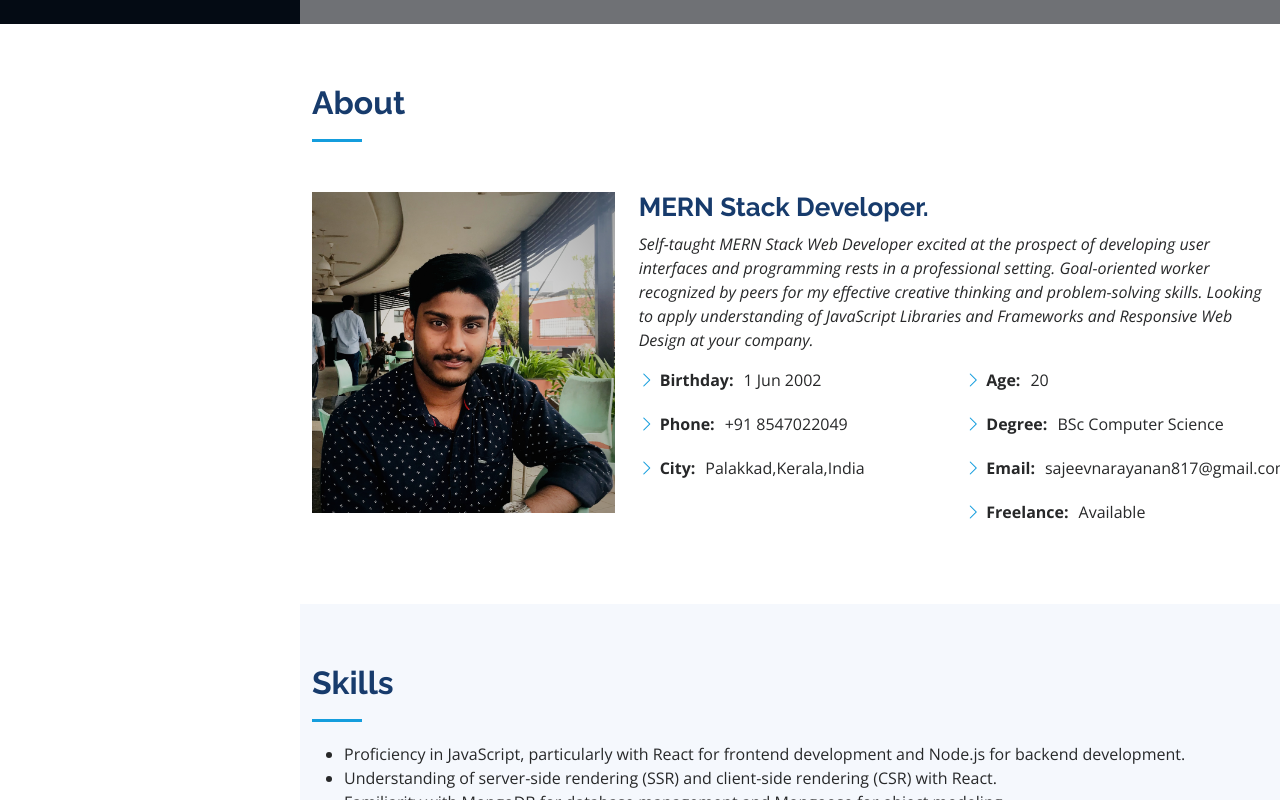
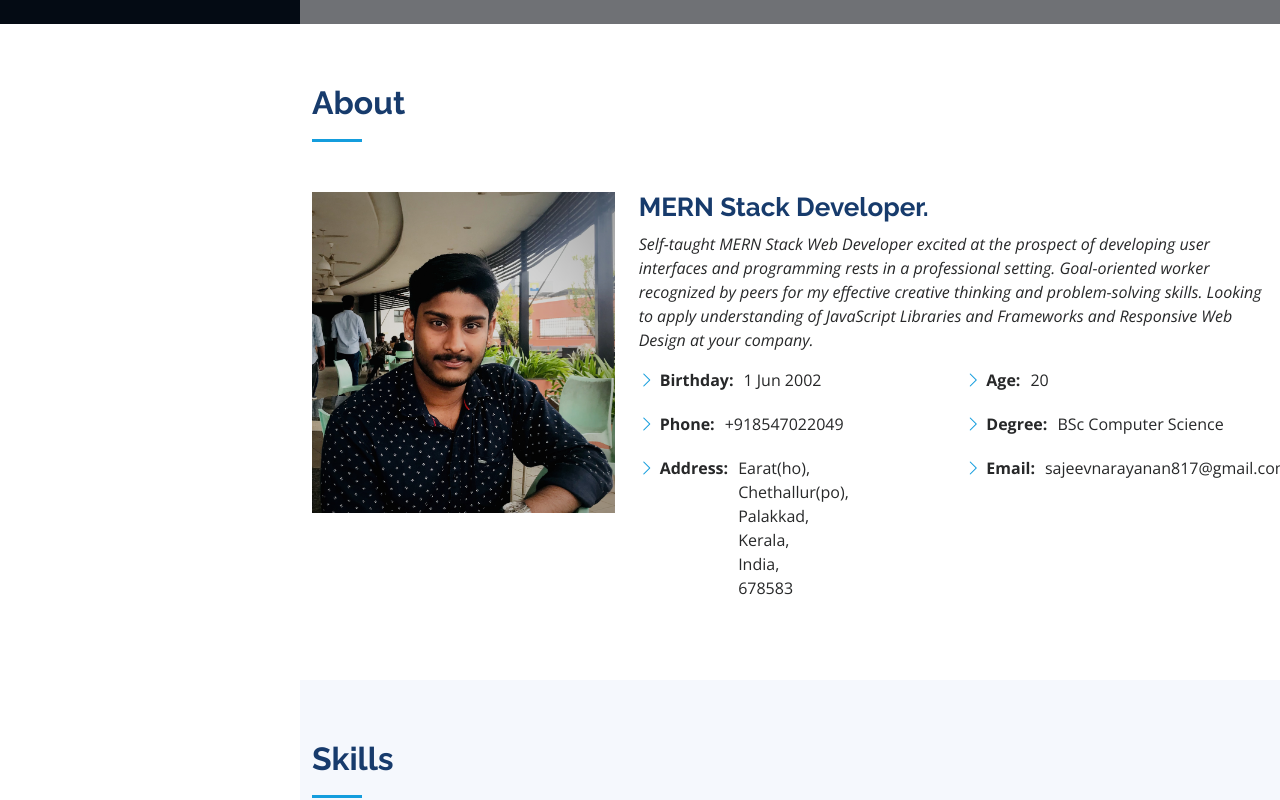
Before and after one commit to Sajeev-Narayanan/sajeevnarayanan, a plain HTML site: page index.html in a window 1280 px wide. Shown: the part 776-1576 px from the top of the page. Drawn offline with nearby package versions, Linux system fonts and the light colour scheme; grey boxes are pictures that could not be loaded.

Commit message:
address added

```diff
--- a/index.html
+++ b/index.html
@@ -118,8 +118,11 @@
                   <li><i class="bi bi-chevron-right"></i> <strong>Birthday:</strong> <span>1 Jun 2002</span></li>
                   <!-- <li><i class="bi bi-chevron-right"></i> <strong>Website:</strong>
                     <span>https://sajeev-narayanan.github.io/sajeevnarayanane/</span></li> -->
-                  <li><i class="bi bi-chevron-right"></i> <strong>Phone:</strong> <span>+91 8547022049</span></li>
-                  <li><i class="bi bi-chevron-right"></i> <strong>City:</strong> <span>Palakkad,Kerala,India</span></li>
+                  <li><i class="bi bi-chevron-right"></i> <strong>Phone:</strong> <span>+918547022049</span></li>
+                  <li class="d-flex align-items-start"><i class=" bi bi-chevron-right mt-1"></i>
+                    <strong>Address:</strong>
+                    <span>Earat(ho),<br> Chethallur(po),<br>Palakkad,<br>Kerala,<br>India,<br>678583</span>
+                  </li>
                 </ul>
               </div>
               <div class="col-lg-6">
@@ -130,7 +133,6 @@
                   <li><i class="bi bi-chevron-right"></i> <strong>Email:</strong>
                     <span>sajeevnarayanan817@gmail.com</span>
                   </li>
-                  <li><i class="bi bi-chevron-right"></i> <strong>Freelance:</strong> <span>Available</span></li>
                 </ul>
               </div>
             </div>
```
